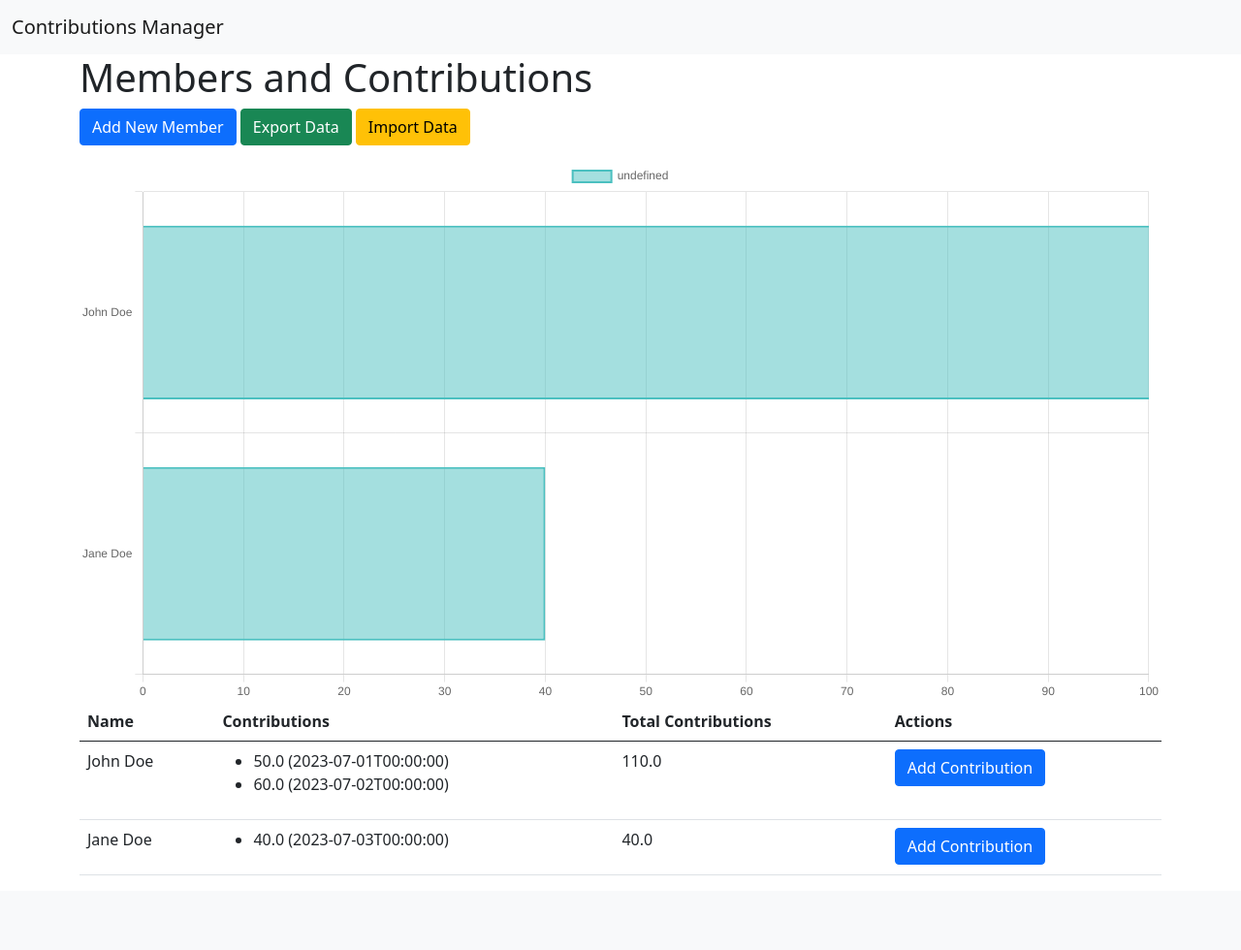
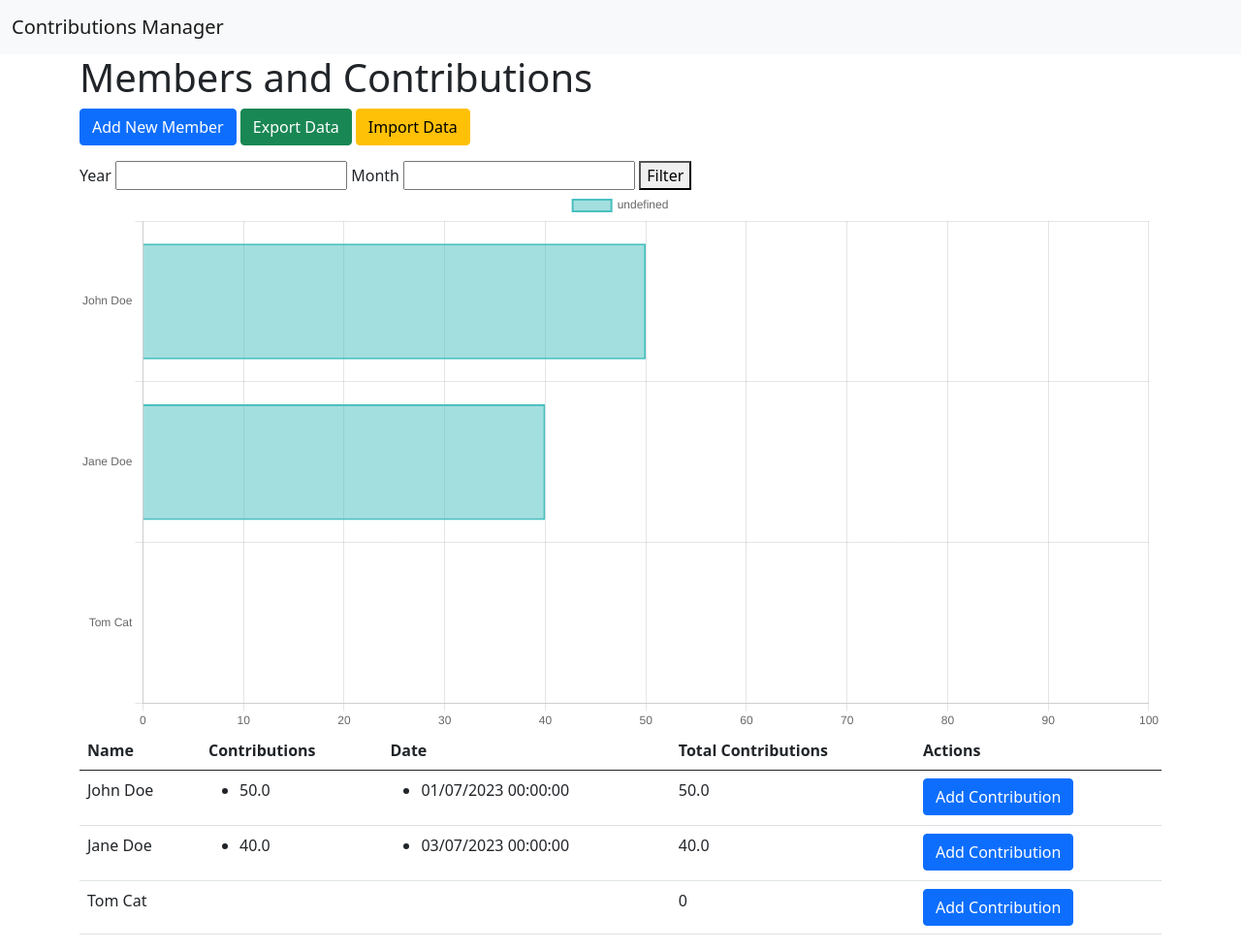
Before and after one commit to sofoste93/tontine-test-app, a Flask app: page / in a window 1280 px wide. Shown: the whole page at 97% size. Before the commit the page ends 903 px from the top, so only its background shows below. Run offline with Flask 2, Linux system fonts and the light colour scheme.

Commit message:
date format updated. filter by year and by month added.

```diff
--- a/app/app.py
+++ b/app/app.py
@@ -1,7 +1,10 @@
 import os
 import json
 from flask import Flask, render_template, request, redirect, url_for
+from flask import send_from_directory
 from helpers import Member
+from flask import jsonify
+from datetime import datetime
 
 app = Flask(__name__)
 
@@ -34,13 +37,17 @@
     return render_template('add_member.html')
 
 
-from flask import send_from_directory
-
-
 @app.route('/export_data')
 def export_data():
     with open(members_file_path, 'w') as f:
-        data_to_export = [{'name': member.name, 'contributions': member.contributions} for member in members]
+        data_to_export = [
+            {
+                'name': member.name,
+                'contributions': [{'amount': c['amount'], 'date': c['date'].strftime('%d/%m/%Y %H:%M:%S')} for c in
+                                  member.contributions]
+            }
+            for member in members
+        ]
         json.dump(data_to_export, f)
     return send_from_directory(BASE_DIR, 'data/members.json', as_attachment=True)
 
@@ -63,12 +70,26 @@
 def add_contribution(name):
     if request.method == 'POST':
         amount = request.form['amount']
+        date = datetime.now().strftime('%d/%m/%Y %H:%M:%S')
         for member in members:
             if member.name == name:
-                member.add_contribution(float(amount))
+                member.add_contribution(float(amount), date)
         return redirect(url_for('home'))
     return render_template('add_contribution.html', name=name)
 
 
+@app.route('/total_contributions/<int:year>/<int:month>', methods=['GET'])
+def get_total_contributions_by_month(year, month):
+    total_contributions = []
+    for member in members:
+        total = 0
+        for contribution in member.contributions:
+            contribution_date = datetime.strptime(contribution['date'], '%d/%m/%Y %H:%M:%S')
+            if contribution_date.year == year and contribution_date.month == month:
+                total += contribution['amount']
+        total_contributions.append({'name': member.name, 'total': total})
+    return jsonify(total_contributions)
+
+
 if __name__ == "__main__":
     app.run(debug=True)
--- a/app/helpers.py
+++ b/app/helpers.py
@@ -1,14 +1,31 @@
 from datetime import datetime
+
+
+def _convert_date_format(date_str):
+    try:
+        # Try to parse the date with the new format
+        return datetime.strptime(date_str, '%d/%m/%Y %H:%M:%S')
+    except ValueError:
+        # If it fails, try with the old format
+        return datetime.strptime(date_str, '%Y-%m-%dT%H:%M:%S')
 
 
 class Member:
     def __init__(self, name, contributions=None):
         self.name = name
-        self.contributions = contributions if contributions else []
+        if contributions:
+            self.contributions = [{'amount': c['amount'], 'date': _convert_date_format(c['date'])} for c in
+                                  contributions]
+        else:
+            self.contributions = []
 
     @property
     def total_contributions(self):
         return sum(contribution['amount'] for contribution in self.contributions)
 
-    def add_contribution(self, amount):
-        self.contributions.append({'amount': float(amount), 'date': datetime.now().isoformat()})
+    def add_contribution(self, amount, date=None):
+        if date is None:
+            date = datetime.now()
+        if isinstance(date, str):
+            date = datetime.strptime(date, '%d/%m/%Y %H:%M:%S')
+        self.contributions.append({'amount': amount, 'date': date})
--- a/app/templates/index.html
+++ b/app/templates/index.html
@@ -5,12 +5,20 @@
     <a href="/add_member" class="btn btn-primary mb-3">Add New Member</a>
     <a href="/export_data" class="btn btn-success mb-3 ml-2">Export Data</a>
     <a href="/import_data" class="btn btn-warning mb-3 ml-2">Import Data</a>
+    <form id="filter-form">
+        <label for="year">Year</label>
+        <input type="number" id="year" name="year" required>
+        <label for="month">Month</label>
+        <input type="number" id="month" name="month" required>
+        <button type="submit">Filter</button>
+    </form>
     <canvas id="chart"></canvas>
 <table class="table">
     <thead>
         <tr>
             <th scope="col">Name</th>
             <th scope="col">Contributions</th>
+            <th scope="col">Date</th>
             <th scope="col">Total Contributions</th>
             <th scope="col">Actions</th>
         </tr>
@@ -22,7 +30,14 @@
             <td>
                 <ul>
                 {% for contribution in member.contributions %}
-                        <li>{{ contribution['amount'] }} ({{ contribution['date'] }})</li>
+                    <li>{{ contribution['amount'] }} </li>
+                {% endfor %}
+                </ul>
+            </td>
+            <td>
+                <ul>
+                {% for contribution in member.contributions %}
+                    <li>{{ contribution['date'].strftime('%d/%m/%Y %H:%M:%S') }}</li>
                 {% endfor %}
                 </ul>
             </td>
@@ -32,6 +47,7 @@
         {% endfor %}
     </tbody>
 </table>
+
     <script>
         var ctx = document.getElementById('chart').getContext('2d');
         var myChart = new Chart(ctx, {
@@ -59,4 +75,21 @@
         });
 
 </script>
+
+    <script>
+        document.getElementById('filter-form').addEventListener('submit', function(e) {
+            e.preventDefault();
+            var year = document.getElementById('year').value;
+            var month = document.getElementById('month').value;
+            fetch('/total_contributions/' + year + '/' + month)
+                .then(response => response.json())
+                .then(data => {
+                    var names = data.map(item => item.name);
+                    var totals = data.map(item => item.total);
+                    myChart.data.labels = names;
+                    myChart.data.datasets[0].data = totals;
+                    myChart.update();
+                });
+        });
+    </script>
 {% endblock %}
--- a/data/members.json
+++ b/data/members.json
@@ -5,10 +5,6 @@
       {
         "amount": 50.0,
         "date": "2023-07-01T00:00:00"
-            },
-            {
-                "amount": 60.0,
-                "date": "2023-07-02T00:00:00"
       }
     ]
   },
@@ -20,5 +16,9 @@
         "date": "2023-07-03T00:00:00"
       }
     ]
+  },
+  {
+    "name": "Tom Cat",
+    "contributions": []
   }
 ]
```
Lines whose indentation alone changed are shown as unchanged.
